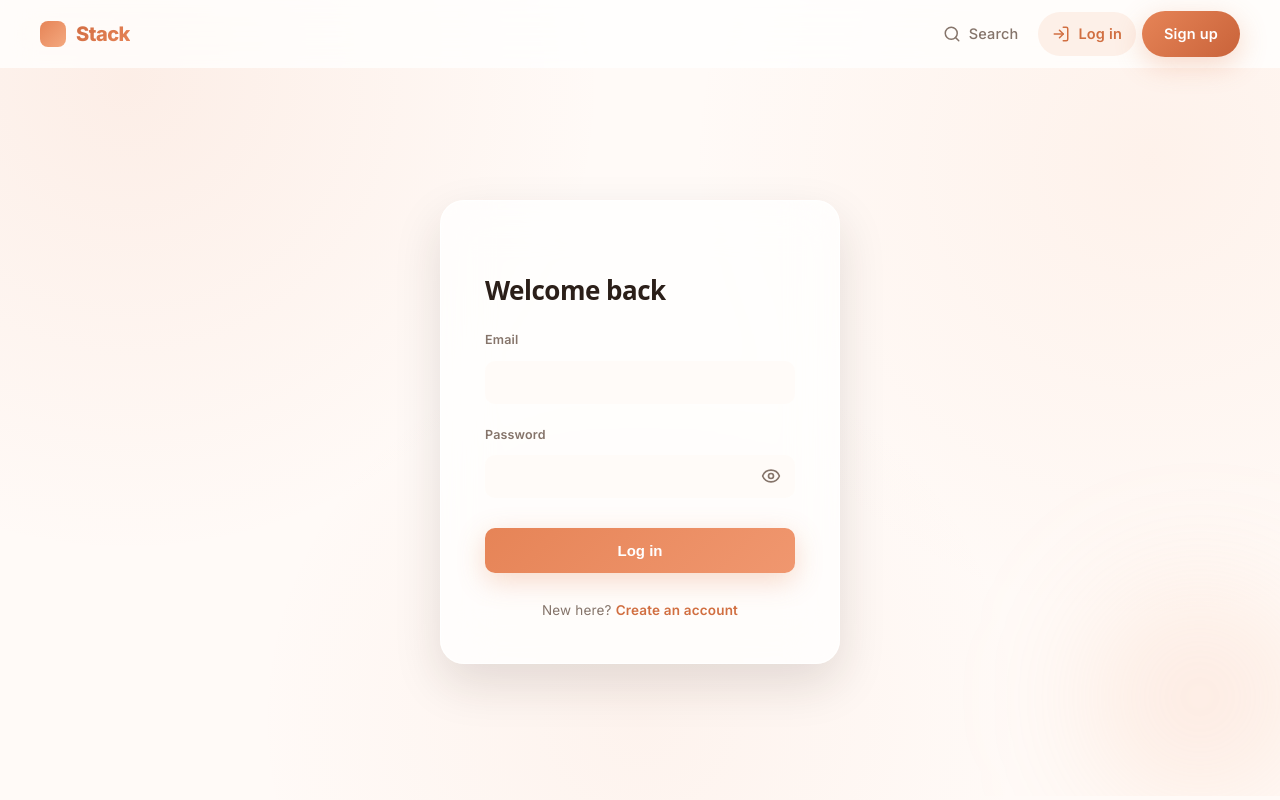
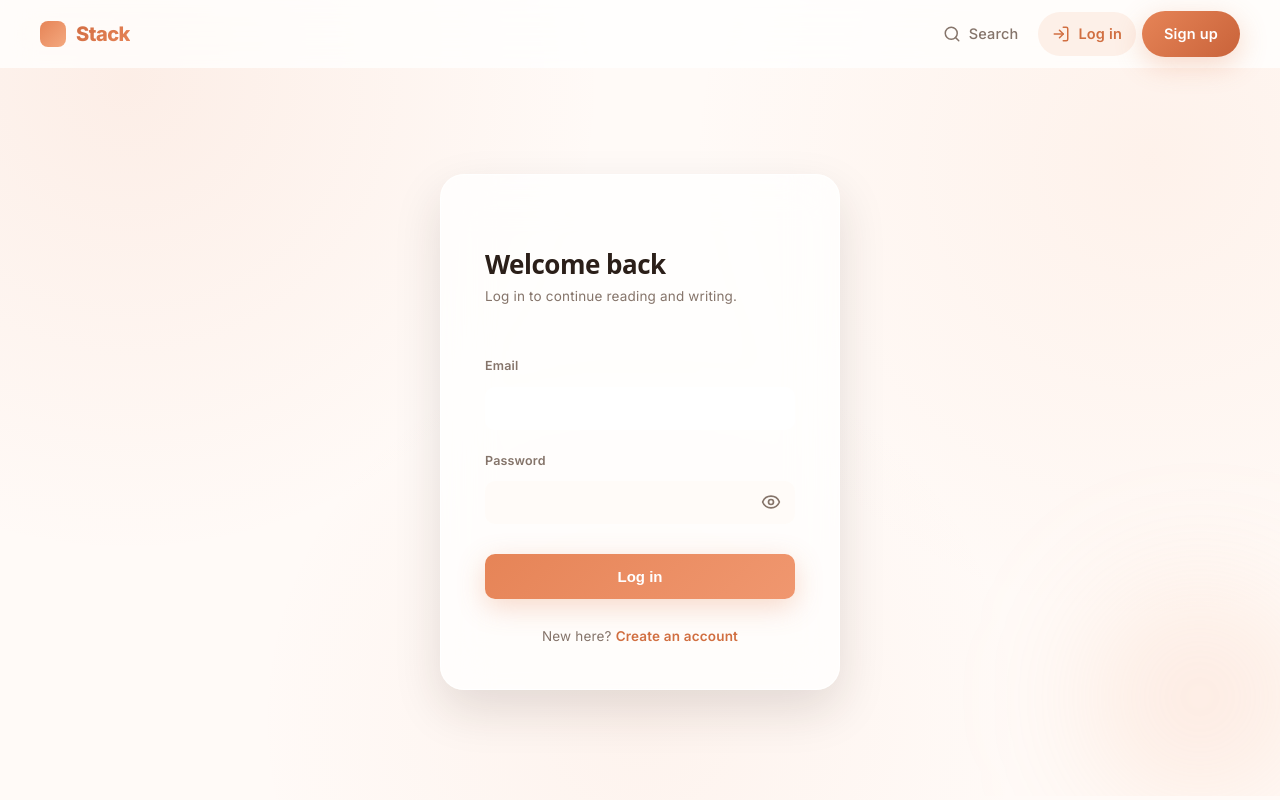
Before and after one commit to iamaniket-python/Stack-Substack-CLone-, a React (Vite) app in the folder frontend/frontend/: page /login in a window 1280 px wide. Built offline with nearby package versions, Linux system fonts and the light colour scheme; no server answers.

Commit message:
feat: improve login page (caps lock warning, spinner, validation, cold-start hint)

```diff
--- a/frontend/frontend/src/pages/Authentication/Login.jsx
+++ b/frontend/frontend/src/pages/Authentication/Login.jsx
@@ -2,17 +2,25 @@ import { useState, useEffect } from 'react';
 import { useDispatch, useSelector } from 'react-redux';
 import { useNavigate, useLocation, Link } from 'react-router-dom';
 import toast from 'react-hot-toast';
-import { Eye, EyeOff } from 'lucide-react';
+import { Eye, EyeOff, TriangleAlert } from 'lucide-react';
 import { loginUser, clearAuthError } from '../../features/auth/authSlice';
 import '../../styles/auth.css';
+
+const EMAIL_REGEX = /^[^\s@]+@[^\s@]+\.[^\s@]+$/;
 
 const Login = () => {
   const [formData, setFormData] = useState({ email: '', password: '' });
   const [showPassword, setShowPassword] = useState(false);
+  const [capsLockOn, setCapsLockOn] = useState(false);
+  const [fieldError, setFieldError] = useState('');
+  const [isSlow, setIsSlow] = useState(false);
+
   const dispatch = useDispatch();
   const navigate = useNavigate();
   const location = useLocation();
   const { status, error } = useSelector((state) => state.auth);
+
+  const isLoading = status === 'loading';
 
   // ProtectedRoute ne jahan se bheja tha wahin wapas jao, warna home
   const redirectTo = location.state?.from?.pathname || '/';
@@ -25,16 +33,45 @@ const Login = () => {
     };
   }, [dispatch]);
 
+  // Render free tier cold start: 4 sec se zyada lage to user ko batao
+  useEffect(() => {
+    if (!isLoading) {
+      setIsSlow(false);
+      return;
+    }
+    const timer = setTimeout(() => setIsSlow(true), 4000);
+    return () => clearTimeout(timer);
+  }, [isLoading]);
+
   const handleChange = (e) => {
     setFormData({ ...formData, [e.target.name]: e.target.value });
+    if (fieldError) setFieldError('');
+    if (error) dispatch(clearAuthError());
+  };
+
+  const handlePasswordKey = (e) => {
+    setCapsLockOn(e.getModifierState && e.getModifierState('CapsLock'));
   };
 
   const handleSubmit = async (e) => {
     e.preventDefault();
+    if (isLoading) return; // double submit roko
+
+    const email = formData.email.trim();
+
+    if (!EMAIL_REGEX.test(email)) {
+      setFieldError('Please enter a valid email address');
+      return;
+    }
+    if (!formData.password) {
+      setFieldError('Please enter your password');
+      return;
+    }
+
     dispatch(clearAuthError());
 
     const result = await dispatch(
-      loginUser({ email: formData.email.trim(), password: formData.password })
+      loginUser({ email, password: formData.password })
     );
 
     if (loginUser.fulfilled.match(result)) {
@@ -45,14 +82,19 @@ const Login = () => {
     }
   };
 
-  const isLoading = status === 'loading';
+  const shownError = fieldError || error;
 
   return (
     <div className="auth-page">
-      <form className="auth-card" onSubmit={handleSubmit}>
+      <form className="auth-card" onSubmit={handleSubmit} noValidate>
         <h1>Welcome back</h1>
+        <p className="auth-card-subtitle">Log in to continue reading and writing.</p>
 
-        {error && <p className="auth-error" role="alert">{error}</p>}
+        {shownError && (
+          <p className="auth-error" role="alert">
+            {shownError}
+          </p>
+        )}
 
         <label htmlFor="email">Email</label>
         <input
@@ -60,8 +102,10 @@ const Login = () => {
           name="email"
           type="email"
           autoComplete="email"
+          autoFocus
           value={formData.email}
           onChange={handleChange}
+          disabled={isLoading}
           required
         />
 
@@ -74,6 +118,10 @@ const Login = () => {
             autoComplete="current-password"
             value={formData.password}
             onChange={handleChange}
+            onKeyUp={handlePasswordKey}
+            onKeyDown={handlePasswordKey}
+            onBlur={() => setCapsLockOn(false)}
+            disabled={isLoading}
             required
           />
           <button
@@ -87,9 +135,28 @@ const Login = () => {
           </button>
         </div>
 
+        {capsLockOn && (
+          <p className="auth-caps-warning" role="status">
+            <TriangleAlert size={14} /> Caps Lock is on
+          </p>
+        )}
+
         <button type="submit" disabled={isLoading}>
-          {isLoading ? 'Logging in...' : 'Log in'}
+          {isLoading ? (
+            <span className="auth-btn-content">
+              <span className="auth-spinner" aria-hidden="true" />
+              Logging in...
+            </span>
+          ) : (
+            'Log in'
+          )}
         </button>
+
+        {isSlow && (
+          <p className="auth-slow-hint" role="status">
+            Server jag raha hai, pehli baar 30-60 sec lag sakte hain. Please wait...
+          </p>
+        )}
 
         <p className="auth-switch">
           New here? <Link to="/register">Create an account</Link>
--- a/frontend/frontend/src/styles/auth.css
+++ b/frontend/frontend/src/styles/auth.css
@@ -271,3 +271,54 @@
     animation: none !important;
   }
 }
+
+/* ===== Login extras ===== */
+.auth-caps-warning {
+  display: flex;
+  align-items: center;
+  gap: 6px;
+  margin: 8px 0 0;
+  font-size: 12.5px;
+  font-weight: 600;
+  color: #b7791f;
+}
+
+.auth-btn-content {
+  display: inline-flex;
+  align-items: center;
+  justify-content: center;
+  gap: 10px;
+}
+
+.auth-spinner {
+  width: 16px;
+  height: 16px;
+  border: 2px solid rgba(255, 255, 255, 0.4);
+  border-top-color: #fff;
+  border-radius: 50%;
+  animation: authSpin 0.7s linear infinite;
+}
+@keyframes authSpin {
+  to { transform: rotate(360deg); }
+}
+
+/* disabled button par spinner ka rang dikhe */
+.auth-card button[type="submit"]:disabled .auth-spinner {
+  border-color: rgba(0, 0, 0, 0.15);
+  border-top-color: var(--color-primary);
+}
+
+.auth-slow-hint {
+  margin: 14px 0 0;
+  padding: 10px 12px;
+  border-radius: var(--radius-sm);
+  background: var(--color-primary-soft);
+  color: var(--color-primary-hover);
+  font-size: 13px;
+  text-align: center;
+}
+
+.auth-card input:disabled {
+  opacity: 0.7;
+  cursor: not-allowed;
+}
```
